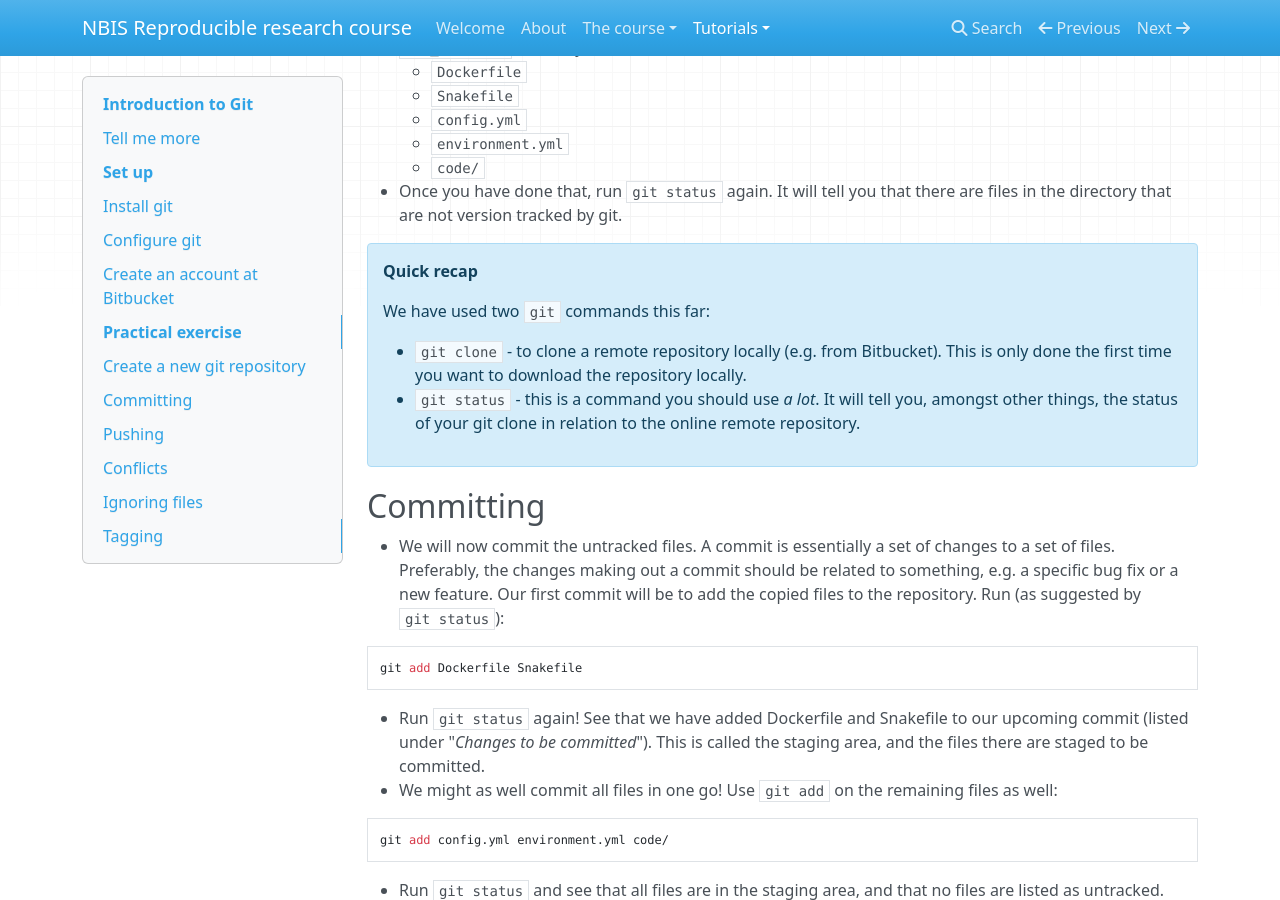
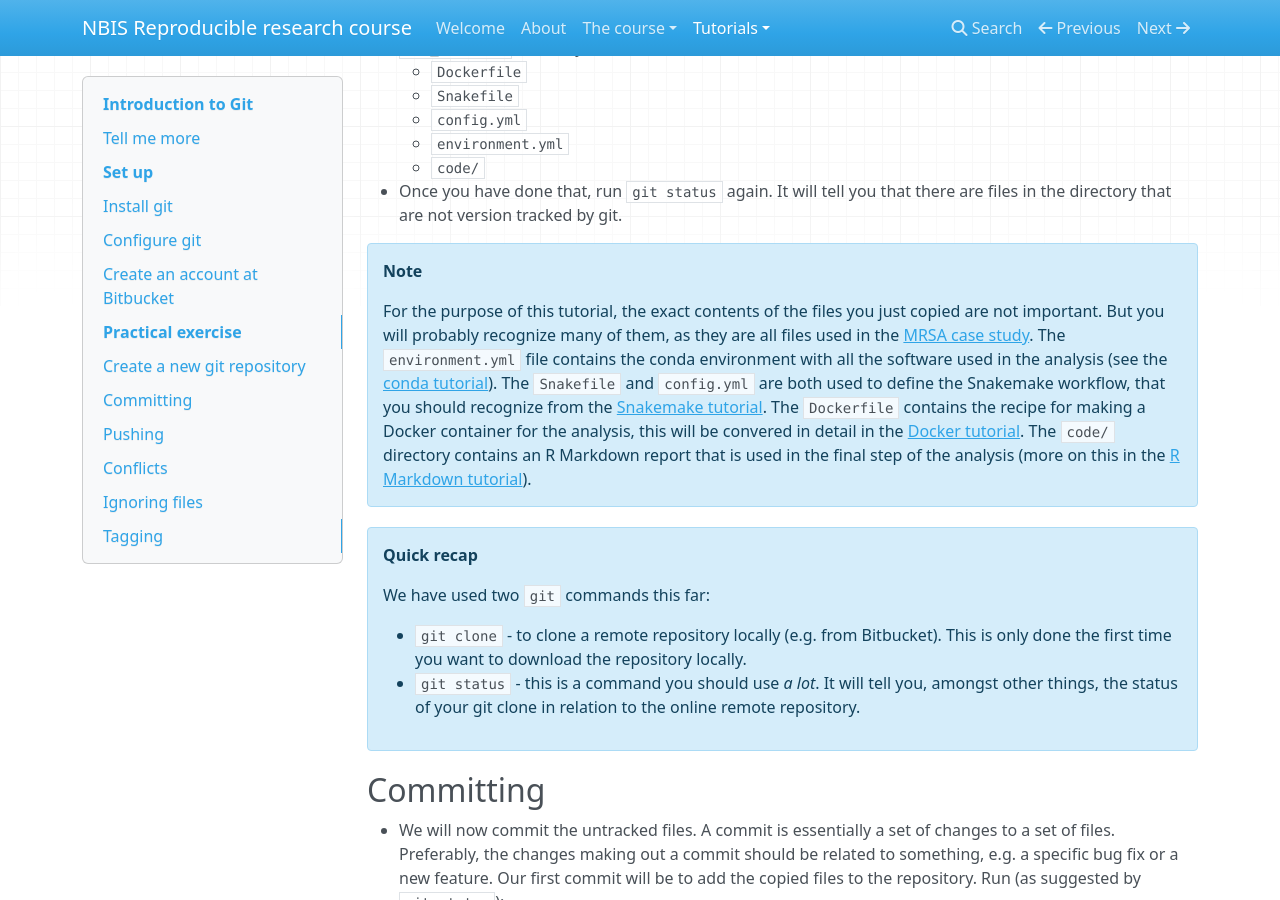
Before and after one commit to NBISweden/workshop-reproducible-research, an MkDocs documentation site: the page built from docs/git.md, in a window 1280 px wide and 900 px high, scrolled down 2944 px. Built offline with MkDocs 1.6.1, drawn with Linux system fonts in a browser that asks for light colours; nearby versions of some CDN libraries; old or Windows-style settings are respelled for this version of MkDocs.

Commit message:
minor clarifications/additions

```diff
--- a/docs/git.md
+++ b/docs/git.md
@@ -97,6 +97,9 @@ On branch master. Initial commit. nothing to commit (create/copy files and use "
     * `environment.yml`
     * `code/`
 * Once you have done that, run `git status` again. It will tell you that there are files in the directory that are not version tracked by git.
+
+!!! note
+    For the purpose of this tutorial, the exact contents of the files you just copied are not important. But you will probably recognize many of them, as they are all files used in the [MRSA case study](intro.md). The `environment.yml` file contains the conda environment with all the software used in the analysis (see the [conda tutorial](conda.md)). The `Snakefile` and `config.yml` are both used to define the Snakemake workflow, that you should recognize from the [Snakemake tutorial](snakemake.md). The `Dockerfile` contains the recipe for making a Docker container for the analysis, this will be convered in detail in the [Docker tutorial](docker.md). The `code/` directory contains an R Markdown report that is used in the final step of the analysis (more on this in the [R Markdown tutorial](rmarkdown.md)).
 
 !!! note "Quick recap"
     We have used two `git` commands this far:
```
Also changed, not shown: docs/snakemake.md (+1 -1 lines).
